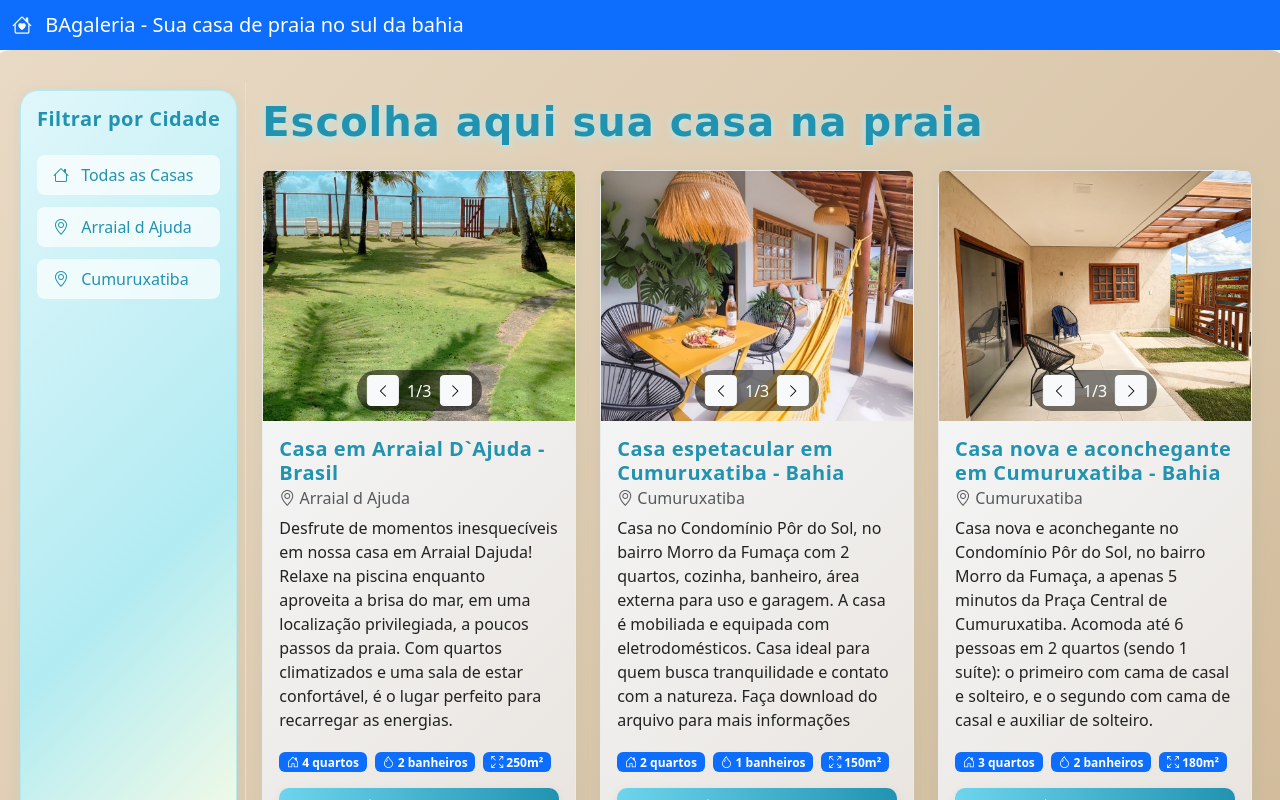
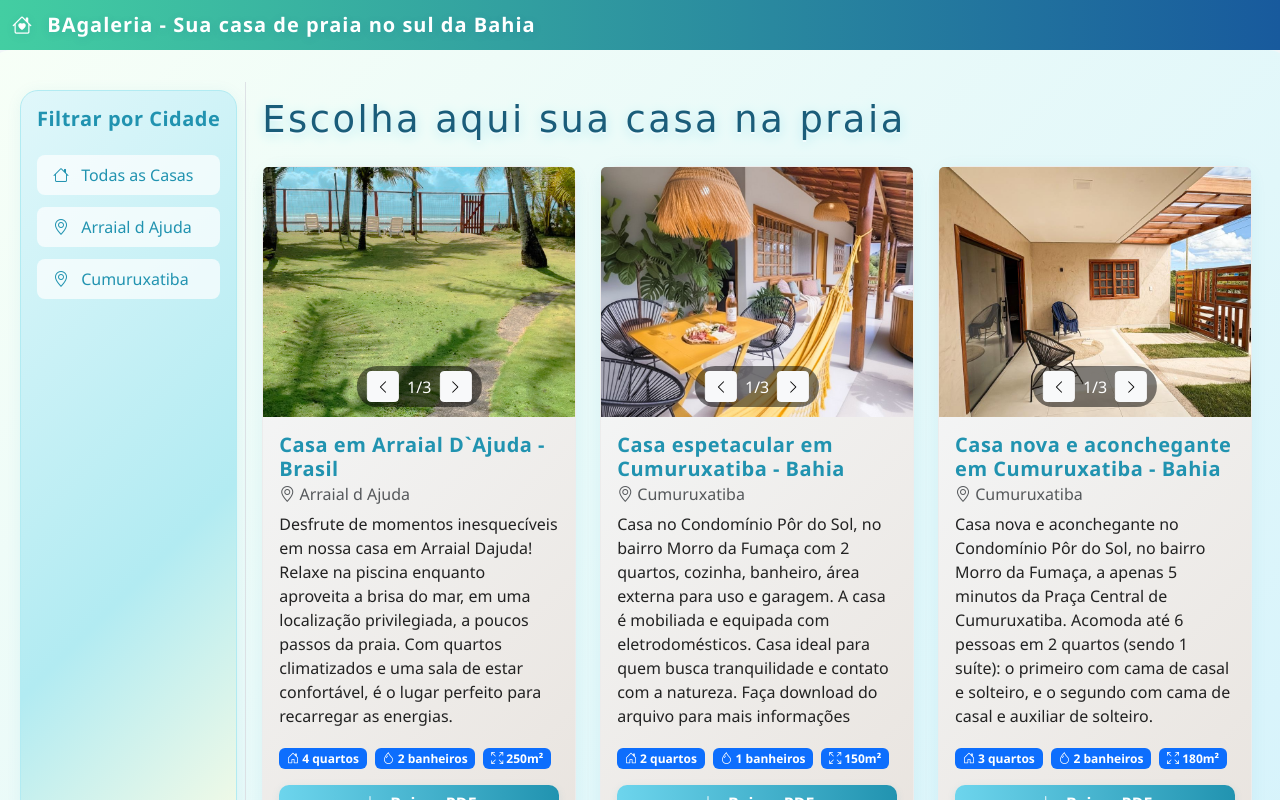
Before and after one commit to IJSantos/bagaleria, an Angular app: page / in a window 1280 px wide. Shown: the top 800 px of the page. Built offline with nearby package versions, Linux system fonts and the light colour scheme.

Commit message:
Criando estilo ´para melhor visualização

```diff
--- a/src/app/app.html
+++ b/src/app/app.html
@@ -1,4 +1,4 @@
-<nav class="navbar navbar-dark bg-primary">
+<nav class="navbar navbar-dark bg-beach-modern navbar-beach-modern">
   <div class="container-fluid">
     <span class="navbar-brand mb-0 h1">
       <i class="bi bi-house-heart me-2"></i>
--- a/src/app/app.ts
+++ b/src/app/app.ts
@@ -22,5 +22,5 @@ import { GalleryComponent } from './components/gallery/gallery.component';
   styleUrls: ['./app.scss']
 })
 export class App {
-  title = 'BAgaleria - Sua casa de praia no sul da bahia';
+  title = 'BAgaleria - Sua casa de praia no sul da Bahia';
 }
--- a/src/styles.scss
+++ b/src/styles.scss
@@ -2,6 +2,10 @@
 /* Estilos globais */
 body {
   background-color: #f8f9fa;
+}
+
+body, .navbar, .navbar-brand, .sidebar, .gallery-beach, .house-card {
+  font-family: 'Montserrat', 'Segoe UI', 'Roboto', 'Arial', sans-serif;
 }
 
 .house-card {
@@ -93,7 +97,7 @@ body {
 }
 
 .gallery-beach {
-  background: linear-gradient(135deg, #e9dac5 0%, #c8b08c 100%);
+  background: linear-gradient(135deg, #f7fff7 0%, #cbeffd 100%);
   border-radius: 24px;
   box-shadow: 0 4px 24px 0 rgba(33, 147, 176, 0.10);
   padding: 32px 24px;
@@ -101,12 +105,21 @@ body {
   margin-top: 0;
 }
 
-.gallery-beach h1, .gallery-beach h3 {
-  color: #2193b0;
-  font-family: 'Segoe Script', 'Comic Sans MS', cursive, sans-serif;
+.gallery-beach h1, .gallery-beach h3, .navbar-brand {
+  font-family: 'Pacifico', 'Montserrat', 'Segoe UI', cursive, sans-serif;
   font-weight: 700;
   letter-spacing: 1px;
   text-shadow: 0 2px 8px #b2ebf2;
+}
+
+.gallery-beach h1 {
+  font-family: 'Permanent Marker', 'Caveat', 'Pacifico', 'Comic Sans MS', cursive, sans-serif;
+  font-weight: 400;
+  font-size: 2.3rem;
+  color: #1a5d7a;
+  letter-spacing: 2.5px;
+  text-shadow: 0 3px 12px #b2ebf2, 0 2px 0 #fff;
+  background: none;
 }
 
 .gallery-beach .btn-beach {
@@ -164,3 +177,13 @@ body {
 main {
   margin-top: 0 !important;
 }
+
+.bg-beach-modern {
+  background: linear-gradient(90deg, #43cea2 0%, #185a9d 100%);
+  color: #fff !important;
+}
+
+.navbar-beach-modern .navbar-brand {
+  color: #fff !important;
+  text-shadow: 0 2px 8px rgba(24,90,157,0.15);
+}
```
